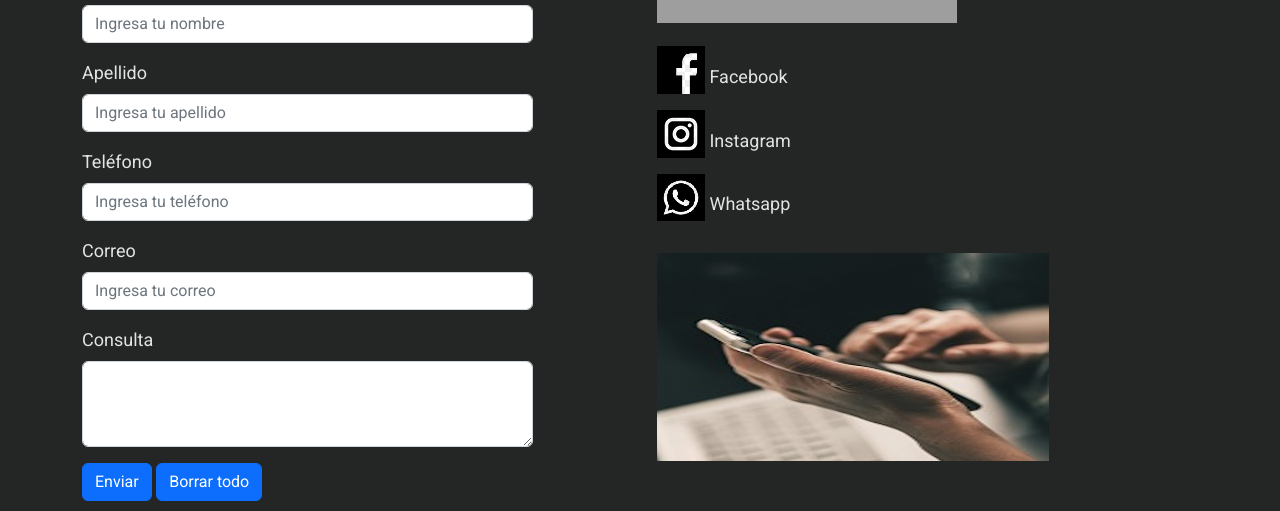
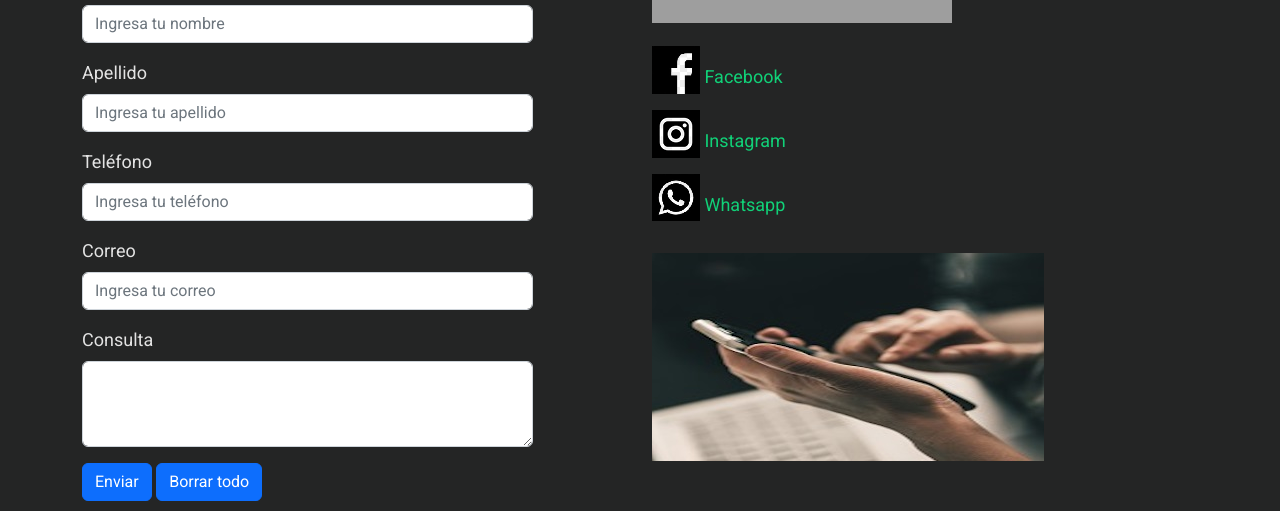
Before and after one commit to Mariocba150/Elec-Cordoba, a plain HTML site: page pages/contacto.html in a window 1280 px wide. Shown: the part 306-817 px from the top of the page. Drawn offline with nearby package versions, Linux system fonts and the light colour scheme; grey boxes are pictures that could not be loaded.

Commit message:
Se ordena código de index

```diff
--- a/pages/contacto.html
+++ b/pages/contacto.html
@@ -59,7 +59,7 @@
             <!-- Grid de Bootstrap -->
             <section class="contenido__sectionContacto container">
                 <div class="row">
-                    <div class="contenido__sectionContacto__uno col-lg-5 col-md-12 col-sm-12">
+                    <div class="contenido__sectionContacto__uno col-lg-5 col-md-5 col-sm-12">
                         <p class="contenido__sectionContacto__uno__parrafo">
                             Por favor no dudes en contactarnos, nuestros clientes son lo más importante.
                             Estamos a tu servicio. Te esperamos.
@@ -95,7 +95,9 @@
                         </form>
                     </div>
 
-                    <div class="contenido__sectionContacto__dos col-lg-7 col-md-12 col-sm-12 ">
+                    <div class="contenido__sectionContacto__espacio col-lg-1 col-md-1 col-sm-12"></div>
+
+                    <div class="contenido__sectionContacto__dos col-lg-6 col-md-6 col-sm-12">
                         <p class="contenido__sectionContacto__dos__mapa">
                             <iframe class="contenido__sectionContacto__dos__mapa_size" src="https://www.google.com/maps/embed?pb=!1m18!1m12!1m3!1d54483.75978695967!2d-64.25151016875!3d-31.4076512!2m3!1f0!2f0!3f0!3m2!1i1024!2i768!4f13.1!3m3!1m2!1s0x9432a29714bd1963%3A0x7cd26f9b707b87cb!2sEPEC%20%5BEdificio%20Central%5D!5e0!3m2!1ses!2sar!4v1653624213008!5m2!1ses!2sar" rel=“noopener noreferrer”>
                             </iframe>
@@ -104,22 +106,22 @@
                         <p class="contenido__sectionContacto__dos__redes">
                             <div>
                                 <a href="https://es-la.facebook.com/" target="_blank" rel=“noopener noreferrer”>
-                                    <img class="contenido__sectionContacto__dos__redes__img" src="../images/logo_facebook.png" alt="logo_facebook">
-                                </a> Facebook
+                                    <img class="contenido__sectionContacto__dos__redes__img" src="../images/logo_facebook.png" alt="logo_facebook"> Facebook
+                                </a>
                             </div>
                             <div>
                                 <a href="https://www.instagram.com/" target="_blank" rel=“noopener noreferrer”>
-                                    <img class="contenido__sectionContacto__dos__redes__img" src="../images/logo_instagram.png" alt="logo_instagram">
-                                </a> Instagram
+                                    <img class="contenido__sectionContacto__dos__redes__img" src="../images/logo_instagram.png" alt="logo_instagram"> Instagram
+                                </a>
                             </div>
                             <div>
-                                <a href=""https://api.whatsapp.com/send?phone=543511111111" target="_blank" rel=“noopener noreferrer”>
-                                    <img class="contenido__sectionContacto__dos__redes__img" src="../images/logo_whatsapp_chico.png" alt="logo_whatsapp_chico">
-                                </a> Whatsapp
+                                <a href="https://api.whatsapp.com/send?phone=543511111111" target="_blank" rel=“noopener noreferrer”>
+                                    <img class="contenido__sectionContacto__dos__redes__img" src="../images/logo_whatsapp_chico.png" alt="logo_whatsapp_chico"> Whatsapp
+                                </a>
                             </div>
                         </p>
 
-                        <p class="contenido__sectionContacto__dos__banner contenido__sectionContacto__dos__banner__size">
+                        <p class="contenido__sectionContacto__dos__banner">
                             <img src="../images/banner_contacto.jpg" alt="banner_contacto">
                         </p>
                     </div>
--- a/styles/estilos.css
+++ b/styles/estilos.css
@@ -83,20 +83,16 @@ a:hover{
 .contenido__sectionContacto{
     padding-bottom: 2rem;
 }
-.contenido__sectionContacto__dos{
-    padding-left: 7rem;
+
+.contenido__sectionContacto__uno{
+    padding-bottom: 2rem;
 }
+
 .contenido__sectionContacto__dos__redes__img{
     padding-bottom: 1rem;
 }
 
-/* @media only-screen and(max-width:468px){
-    .contenido__sectionContacto__dos{
-        padding-bottom: 0;
-    }
-} */
-
-.contenido__sectionContacto__dos__banner__size{
+.contenido__sectionContacto__dos__banner{
     width: 100%;
     height: auto;
 }
```
Also changed, not shown: index.html (indentation only).
